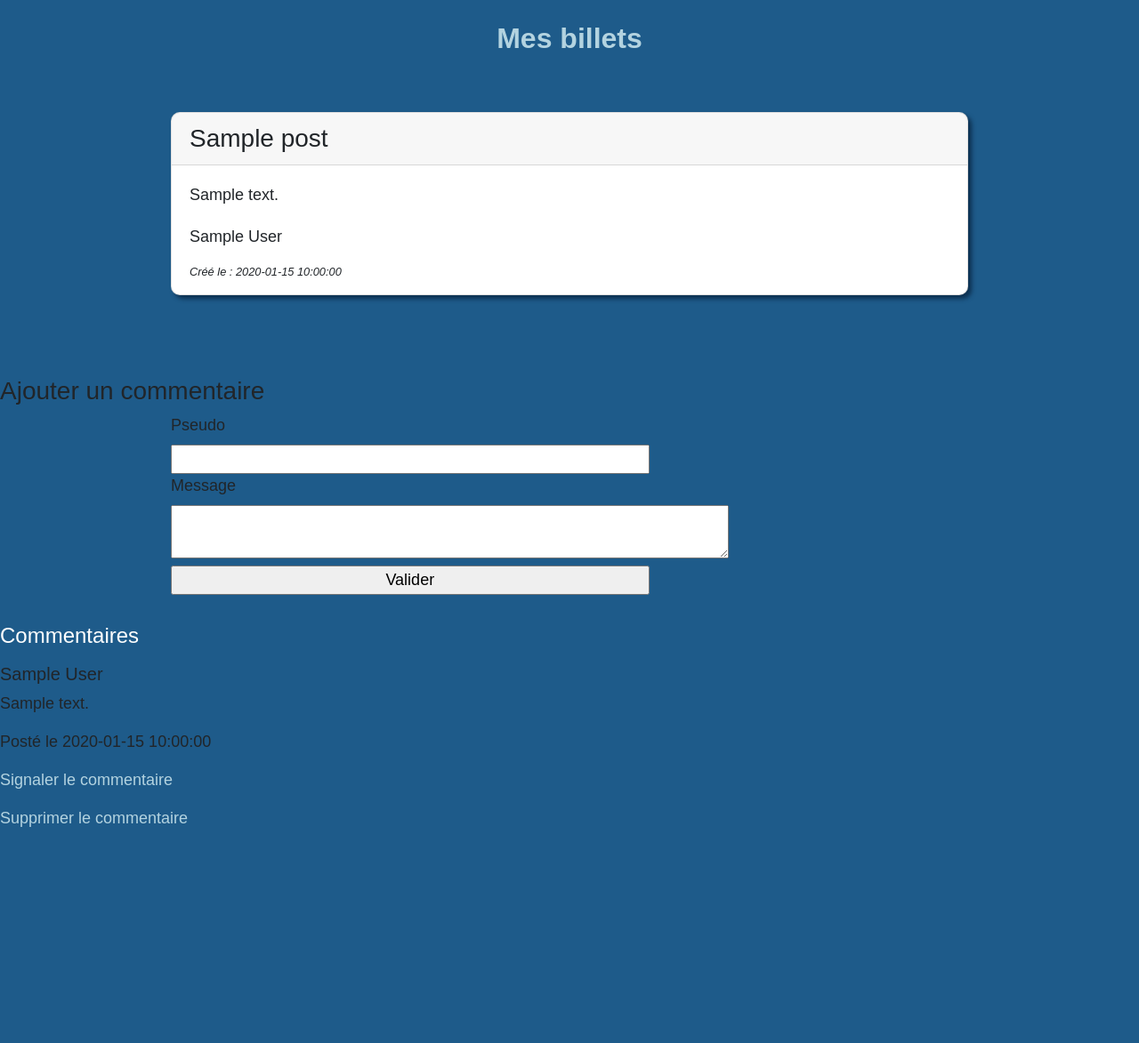
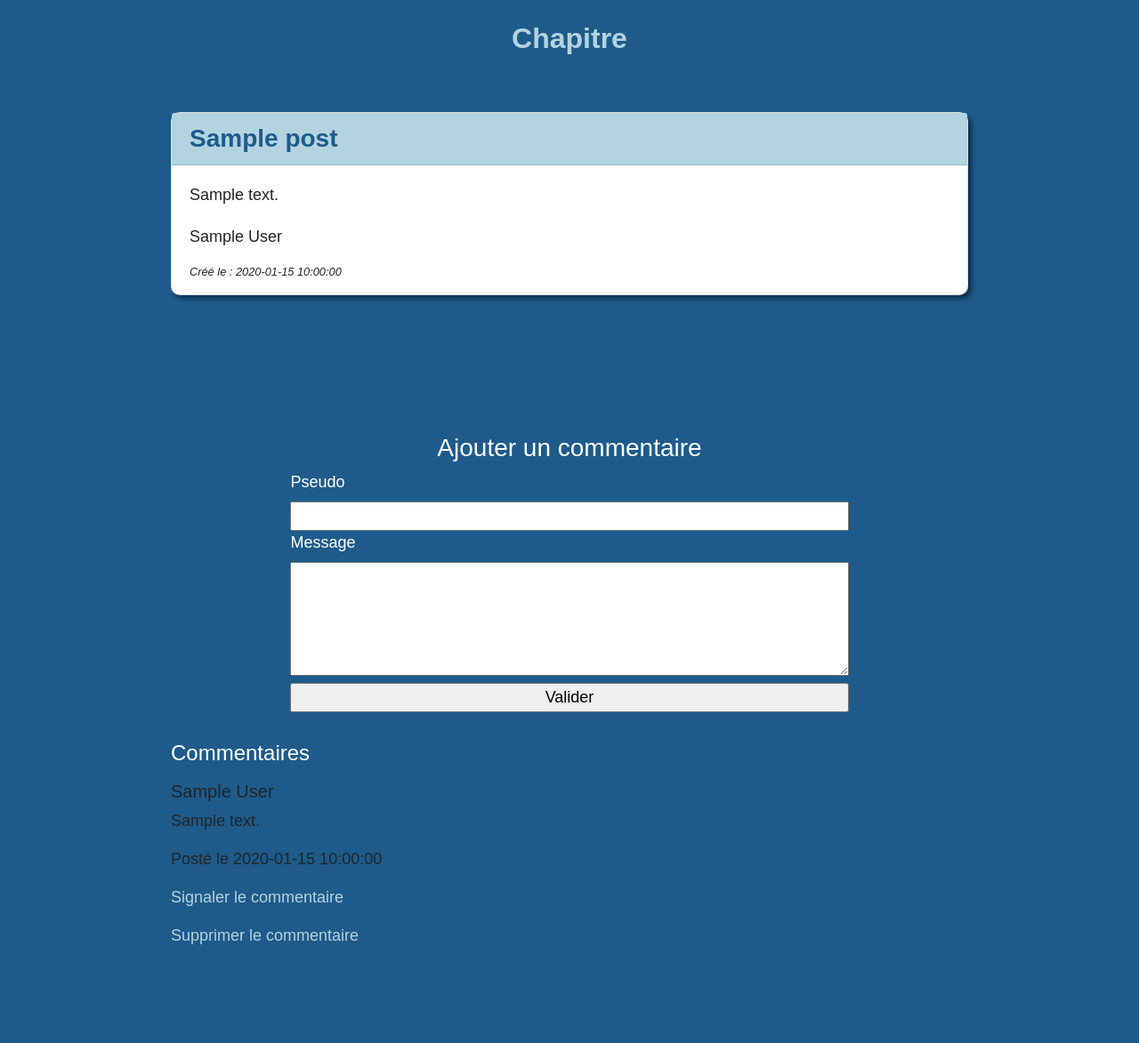
Before and after one commit to WonderMimi/P4-Forteroche, a PHP site: template templates/single.php in a window 1280 px wide. Shown: the part 76-1249 px from the top of the page at 89% size. Before the commit the page ends 1006 px from the top, so only its background shows below. Run offline with PHP 8.4, Linux system fonts and the light colour scheme; the template is opened without the code that fills it: most values are stand-ins (such as "Sample title", 1, 10 or a date in 2020); data that the repository does not hold is empty; some libraries are stand-ins or nearby versions.

Commit message:
CSS on posts and added final version of posts content

```diff
--- a/public/css/styles.css
+++ b/public/css/styles.css
@@ -112,7 +112,7 @@ h1 {
 }
 
 #subtitle {
- color: var(--bfonce);
+ color: white;
  font-size: 1.5em;
  font-style: italic;
  text-align: center;
@@ -155,13 +155,15 @@ h1 {
   border-top: 2em solid var(--bglacier);
 }
 
+
 /*================================  BILLET  ==================================*/
 .card-title {
   font-weight: bolder;
+  color: var(--bmoyen);
 }
 
-.card-header a {
-  color: var(--bmoyen);
+.card-header {
+    background-color: var(--bglacier);
 }
 
 .card {
@@ -200,19 +202,31 @@ h1 {
 
 #comments {
   background-color: var(--bmoyen);
+  width: 70%;
+  margin: 5% auto;
 }
 
-form {
+#comments h3 {
+    color: white;
+    text-align: center;
+}
+
+#comment-form {
   max-width: 70%;
   margin: auto;
 }
 
 input {
-  width: 60%;
+  width: 100%;
+}
+
+label {
+    color: white;
 }
 
 textarea {
-  width: 70%;
+  width: 100%;
+  height: 8rem;
 }
 
 /*================================  ADMIN  ==================================*/
@@ -259,11 +273,11 @@ width: 2%;
 }
 
 #B2 {
-width: 30%;
+width: 20%;
 }
 
 #B3 {
-width: 40%;
+width: 50%;
 }
 
 #B4 {
--- a/templates/administration.php
+++ b/templates/administration.php
@@ -30,7 +30,7 @@
             <tr>
                 <td><?= htmlspecialchars($post->getId()); ?></td>
                 <td><a href="../public/index.php?route=post&postId=<?= htmlspecialchars($post->getId()); ?>"><?= htmlspecialchars($post->getTitle()); ?></a></td>
-                <td><?= substr(($post->getContent()), 0, 100); ?></td>
+                <td><?= substr(($post->getContent()), 0, 240); ?></td>
                 <td><?= ($post->getAuthor()); ?></td>
                 <td><?= htmlspecialchars($post->getCreated_date()); ?></td>
                 <td>
--- a/templates/book.php
+++ b/templates/book.php
@@ -1,13 +1,13 @@
 <?php $this->title = "Roman"; ?>
 
-<h2 class="page_title">Tous les billets</h2>
+<h2 class="page_title">Tous les chapitres</h2>
 
 <?php
 foreach ($posts as $post) {
 ?>
 
     <div class="card">
-        <h2 class="card-header"><a href="../public/index.php?route=post&postId=<?= htmlspecialchars($post->getId()); ?>"><?= htmlspecialchars($post->getTitle()); ?></a></h2>
+        <h2 class="card-header"><a class="card-title" href="../public/index.php?route=post&postId=<?= htmlspecialchars($post->getId()); ?>"><?= htmlspecialchars($post->getTitle()); ?></a></h2>
         <div class="card-body">
             <p><?= ($post->getContent()); ?></p>
         </div>
--- a/templates/form_comment.php
+++ b/templates/form_comment.php
@@ -2,7 +2,7 @@
 $route = isset($form_post) && $form_post->get('id') ? 'editComment' : 'addComment';  // Checks if the route contains a post id. If so => edit comment
 ?>
 
-<form method="post" action="../public/index.php?route=<?= $route; ?>&postId=<?= htmlspecialchars($post->getId()); ?>">
+<form id="comment-form" method="post" action="../public/index.php?route=<?= $route; ?>&postId=<?= htmlspecialchars($post->getId()); ?>">
     <label for="author">Pseudo</label><br>
     <input type="text" id="author" name="author" value="<?= isset($form_post) ? htmlspecialchars($form_post->get('author')) : ''; ?>"><br>
     <?= isset($errors['author']) ? $errors['author'] : ''; ?>
--- a/templates/single.php
+++ b/templates/single.php
@@ -1,10 +1,10 @@
 <?php $this->title = "Billet"; ?>
 
 <div>
-    <h2 class="page_title">Mes billets</h2>
+    <h2 class="page_title">Chapitre</h2>
 
     <div class="card">
-        <h3 class="card-header"><?= ($post->getTitle()); ?></h3>
+        <h3 class="card-header card-title"><?= ($post->getTitle()); ?></h3>
         <div class="card-body">
             <p class="card-text"><?= ($post->getContent()); ?></p>
         </div>
```
Also changed, not shown: templates/home.php (+4 -4 lines).
